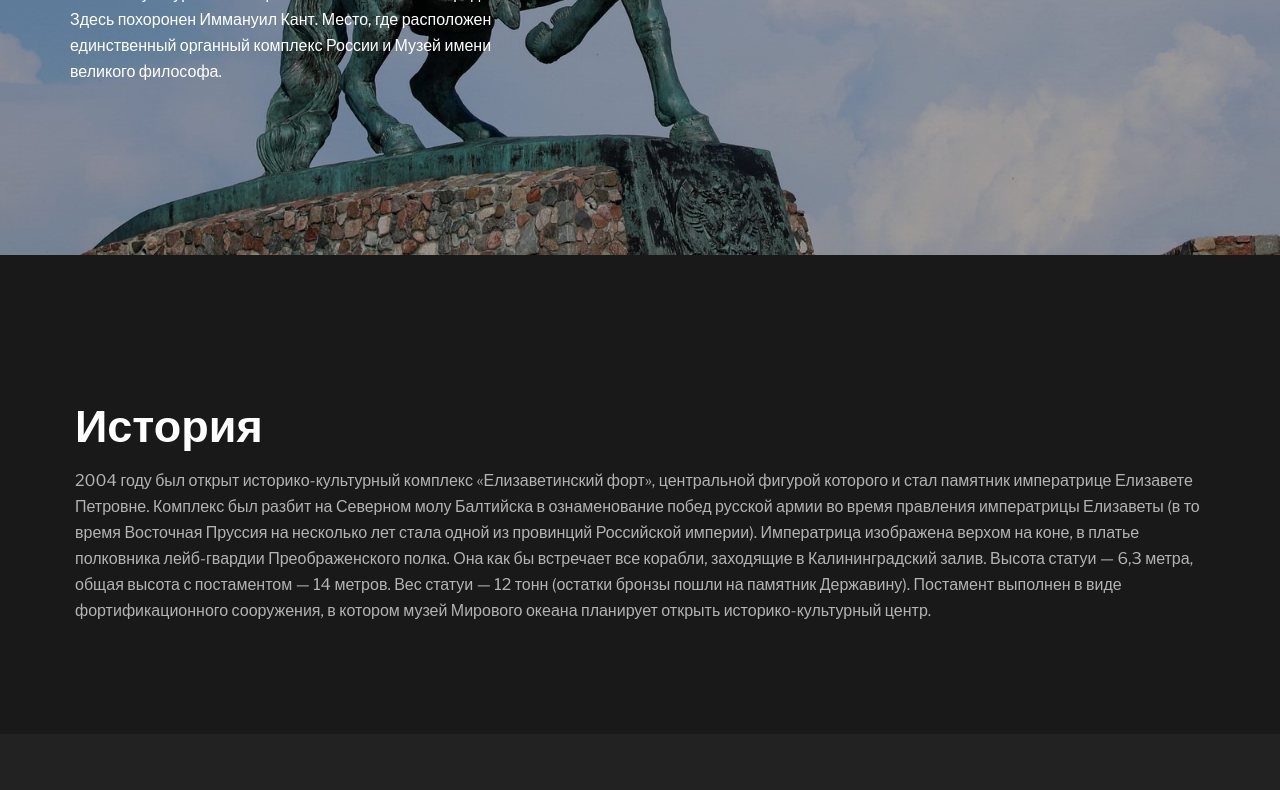
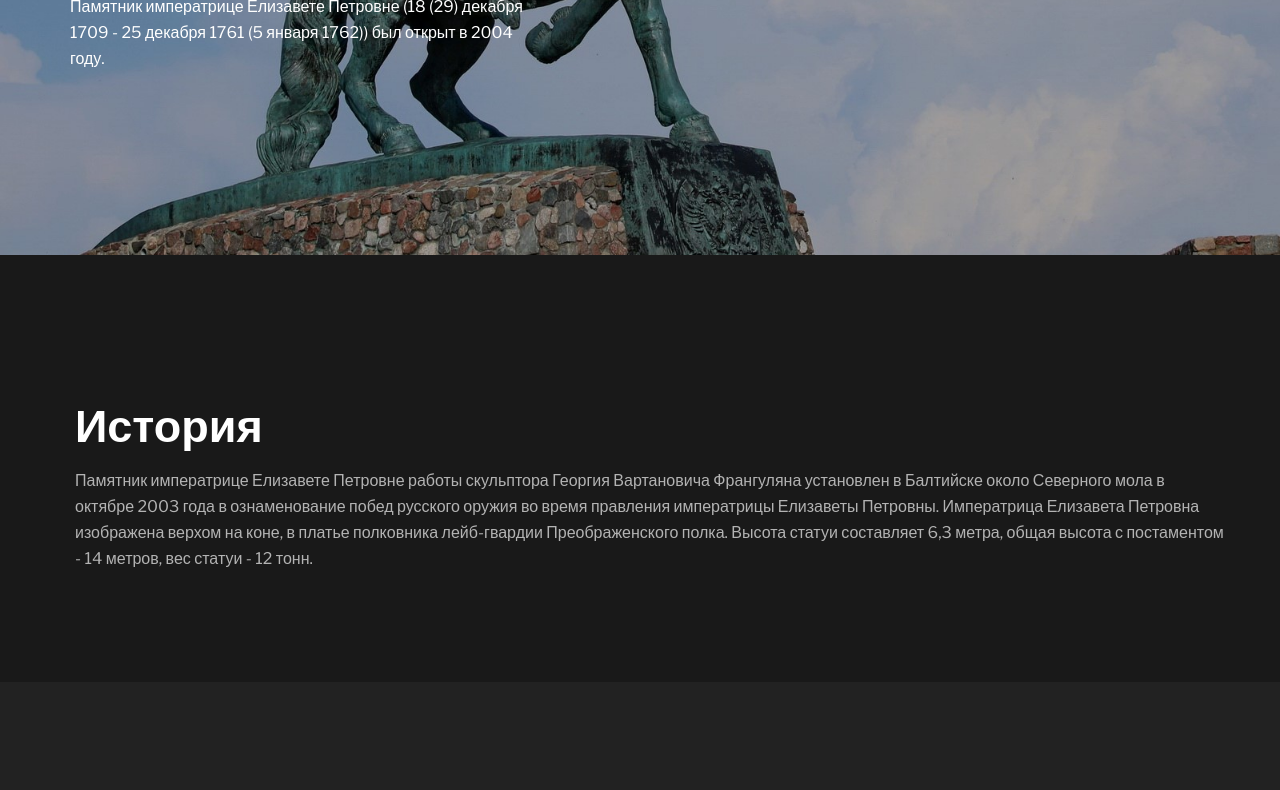
Before and after one commit to baltysk/baltysk.github.io, a plain HTML site: page pamyatnik-elizavete/index.html in a window 1280 px wide. Shown: the part 545-1335 px from the top of the page. Drawn offline with nearby package versions, Linux system fonts and the light colour scheme.

Commit message:
Update index.html

```diff
--- a/pamyatnik-elizavete/index.html
+++ b/pamyatnik-elizavete/index.html
@@ -39,9 +39,7 @@
             <div class="hs-text">
               <h2>Конный памятник императрице Елизавете Петровне</h2>
               <p>
-                Главное культурное и историческое место Калининграда. Здесь
-                похоронен Иммануил Кант. Место, где расположен единственный
-                органный комплекс России и Музей имени великого философа.
+                Памятник императрице Елизавете Петровне (18 (29) декабря 1709 - 25 декабря 1761 (5 января 1762)) был открыт в 2004 году.
               </p>
             </div>
           </div>
@@ -59,7 +57,8 @@
               <h2>История</h2>
             </div>
             <p class="f-para">
-              2004 году был открыт историко-культурный комплекс «Елизаветинский форт», центральной фигурой которого и стал памятник императрице Елизавете Петровне. Комплекс был разбит на Северном молу Балтийска в ознаменование побед русской армии во время правления императрицы Елизаветы (в то время Восточная Пруссия на несколько лет стала одной из провинций Российской империи). Императрица изображена верхом на коне, в платье полковника лейб-гвардии Преображенского полка. Она как бы встречает все корабли, заходящие в Калининградский залив. Высота статуи — 6,3 метра, общая высота с постаментом — 14 метров. Вес статуи — 12 тонн (остатки бронзы пошли на памятник Державину). Постамент выполнен в виде фортификационного сооружения, в котором музей Мирового океана планирует открыть историко-культурный центр.
+            Памятник императрице Елизавете Петровне работы скульптора Георгия Вартановича Франгуляна установлен в Балтийске около Северного мола в октябре 2003 года в ознаменование побед русского оружия во время правления императрицы Елизаветы Петровны.
+            Императрица Елизавета Петровна изображена верхом на коне, в платье полковника лейб-гвардии Преображенского полка. Высота статуи составляет 6,3 метра, общая высота с постаментом - 14 метров, вес статуи - 12 тонн.
             </p>
 
             <p class="f-para">
```
